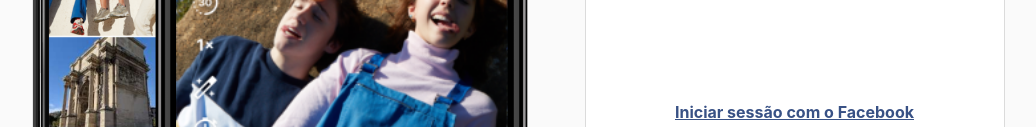
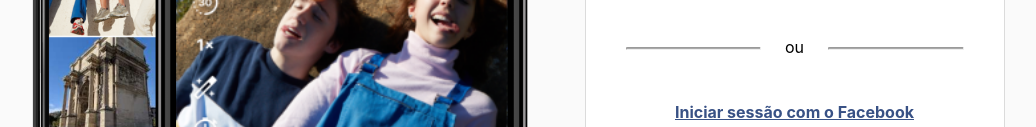
Before and after one commit to MarcosChave/Login-page-instagram, a plain HTML site: page index.html in a window 1280 px wide. Shown: the part 303-430 px from the top of the page, without its empty margins (153-1189 px from the left). Drawn offline with Linux system fonts and the light colour scheme.

Commit message:
colocando linha ou

```diff
--- a/index.html
+++ b/index.html
@@ -30,6 +30,11 @@
         <input type="password" placeholder="Senha" />
         <button type="button">Iniciar sessão</button>
 
+        <div class="linha">
+          <hr />
+          ou
+          <hr class="hr2" />
+        </div>
         <a
           href="https://www.facebook.com/login/?privacy_mutation_token=eyJ0eXBlIjowLCJjcmVhdGlvbl90aW1lIjoxNjYyOTIwMzE4LCJjYWxsc2l0ZV9pZCI6MjY5NTQ4NDUzMDcyMDk1MX0%3D"
           class="IniciarFace"
--- a/style.css
+++ b/style.css
@@ -81,6 +81,21 @@ button:active {
   opacity: 0.6;
 }
 
+.linha {
+  margin-top: 40px;
+  margin-bottom: -60px;
+  display: flex;
+  justify-content: space-between;
+}
+hr {
+  border-radius: 10px;
+  margin-top: 10px;
+  padding-top: 1px;
+  width: 40%;
+  height: 3px;
+  background: #a9a9a9;
+}
+
 .IniciarFace {
   margin-top: 3px;
   text-align: center;
```
